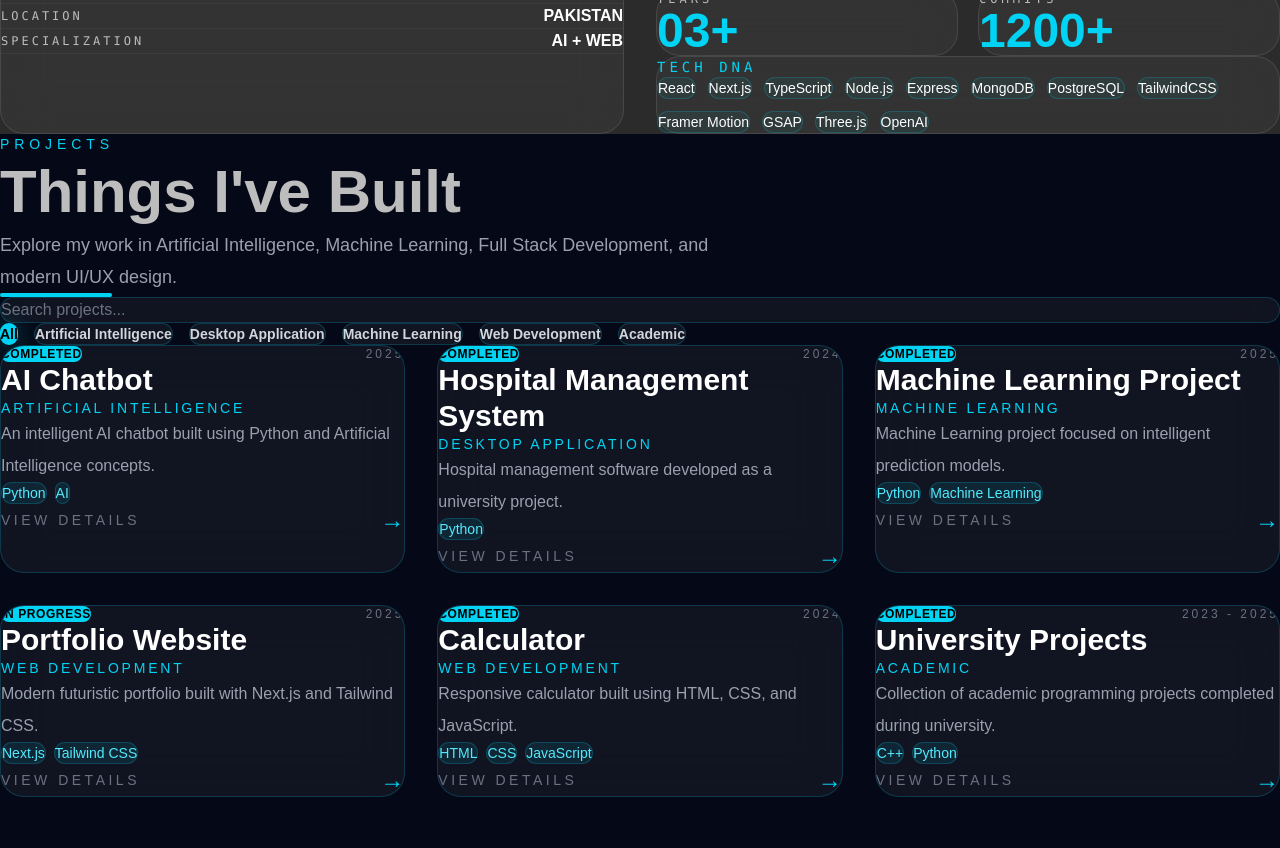
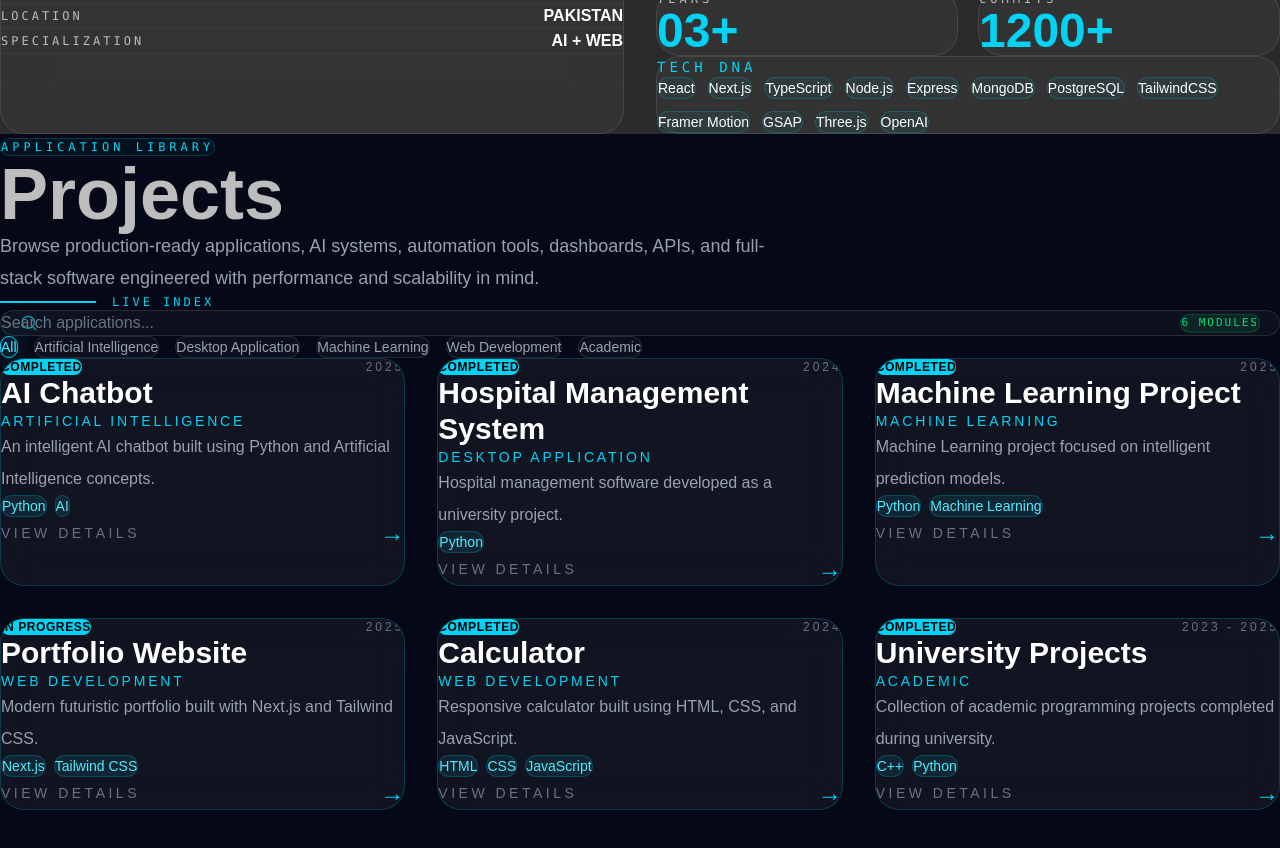
Before and after one commit to Umer-Majeed/portfolio, a Next.js app: page / in a window 1280 px wide. Shown: the part 1160-2008 px from the top of the page. Built offline with nearby package versions, Linux system fonts and the light colour scheme.

Commit message:
Hero Updates

```diff
--- a/components/sections/Projects.tsx
+++ b/components/sections/Projects.tsx
@@ -2,7 +2,7 @@
 
 import { useMemo, useState } from "react";
 import { motion, AnimatePresence } from "framer-motion";
-
+import { Search } from "lucide-react";
 import ProjectCard from "@/components/projects/ProjectCard";
 import ProjectModal from "@/components/projects/ProjectModal";
 import { projects } from "@/data/projects";
@@ -51,55 +51,92 @@ export default function Projects() {
     >
       <div className="mx-auto max-w-7xl">
         {/* Header */}
+        {/* Header */}
 <motion.div
-          initial={{
-            opacity: 0,
-            y: 40,
-          }}
-          whileInView={{
-            opacity: 1,
-            y: 0,
-          }}
-          viewport={{
-            once: true,
-          }}
-          transition={{
-            duration: 0.7,
-          }}
+  initial={{ opacity: 0, y: 40 }}
+  whileInView={{ opacity: 1, y: 0 }}
+  viewport={{ once: true }}
+  transition={{ duration: .7 }}
   className="mb-16"
 >
-          <p className="mb-4 text-sm font-medium uppercase tracking-[0.35em] text-cyan-400">
-            PROJECTS
+  <span
+    className="
+      inline-block
+      rounded-full
+      border
+      border-cyan-400/20
+      bg-cyan-400/5
+      px-4
+      py-2
+      font-mono
+      text-xs
+      tracking-[4px]
+      text-cyan-400
+    "
+  >
+    APPLICATION LIBRARY
+  </span>
+
+  <h2 className="mt-6 text-5xl font-black md:text-7xl">
+    Projects
+  </h2>
+
+  <p className="mt-8 max-w-3xl text-lg leading-8 text-gray-400">
+    Browse production-ready applications,
+    AI systems,
+    automation tools,
+    dashboards,
+    APIs,
+    and full-stack software engineered
+    with performance and scalability in mind.
   </p>
 
-          <h2 className="text-4xl font-black leading-tight md:text-6xl">
-            Things I've Built
-          </h2>
+  <div className="mt-8 flex items-center gap-4">
 
-          <p className="mt-6 max-w-3xl text-lg leading-8 text-gray-400">
-            Explore my work in Artificial Intelligence,
-            Machine Learning, Full Stack Development,
-            and modern UI/UX design.
-          </p>
+    <div className="h-[2px] w-24 bg-cyan-400"/>
 
-          <div className="mt-6 h-1 w-28 rounded-full bg-cyan-400"></div>
+    <span
+      className="
+        font-mono
+        text-xs
+        tracking-[3px]
+        text-cyan-400
+      "
+    >
+      LIVE INDEX
+    </span>
+
+  </div>
 </motion.div>
 
         {/* Search */}
-        <div className="mb-10">
+       <div className="relative mb-10">
+
+  <Search
+    size={18}
+    className="
+      absolute
+      left-5
+      top-1/2
+      -translate-y-1/2
+      text-cyan-400
+    "
+  />
+
   <input
     type="text"
-            placeholder="Search projects..."
+    placeholder="Search applications..."
     value={search}
     onChange={(e) => setSearch(e.target.value)}
     className="
       w-full
       rounded-2xl
       border
-              border-cyan-400/20
-              bg-white/5
-              px-6
+      border-white/10
+      bg-white/[0.04]
       py-4
+      pl-14
+      pr-36
       text-white
       outline-none
       backdrop-blur-xl
@@ -107,9 +144,31 @@ export default function Projects() {
       duration-300
       placeholder:text-gray-500
       focus:border-cyan-400
-              focus:shadow-[0_0_30px_rgba(0,245,255,.20)]
+      focus:shadow-[0_0_40px_rgba(0,255,255,.18)]
     "
   />
+
+  <div
+    className="
+      absolute
+      right-5
+      top-1/2
+      -translate-y-1/2
+      rounded-full
+      border
+      border-green-400/20
+      bg-green-400/10
+      px-3
+      py-1
+      font-mono
+      text-[11px]
+      tracking-[2px]
+      text-green-400
+    "
+  >
+    {filteredProjects.length} MODULES
+  </div>
+
 </div>
 
         {/* Categories */}
@@ -121,17 +180,19 @@ export default function Projects() {
                 setActiveCategory(category)
               }
              className={`
-                rounded-full
-                px-6
+group
+rounded-xl
+border
+px-5
 py-3
 text-sm
-                font-semibold
+font-medium
 transition-all
 duration-300
 ${
   activeCategory === category
-                    ? "bg-cyan-400 text-black shadow-[0_0_25px_rgba(0,245,255,.35)]"
-                    : "border border-cyan-400/20 bg-white/5 text-gray-300 hover:border-cyan-400 hover:text-cyan-400"
+    ? "border-cyan-400 bg-cyan-400/10 text-cyan-300 shadow-[0_0_25px_rgba(0,255,255,.2)]"
+    : "border-white/10 bg-white/[0.03] text-gray-400 hover:border-cyan-400/40 hover:text-cyan-300"
 }
 `}
             >
--- a/components/sections/projects/ProjectStatus.tsx
+++ b/components/sections/projects/ProjectStatus.tsx
@@ -1,79 +1,29 @@
 "use client";
 
-import { motion } from "framer-motion";
+export default function ProjectStatus() {
+  return (
+    <div className="flex items-center gap-3">
 
-type Props = {
-  title: string;
-  year: string;
-  status: string;
-};
+      <div className="relative">
 
-export default function ProjectCard({
-  title,
-  year,
-  status,
-}: Props) {
-  return (
-    <motion.div
-      whileHover={{
-        y: -8,
-        borderColor: "rgba(0,245,255,.4)",
-      }}
-      className="
-        group
-        relative
-        overflow-hidden
-        rounded-3xl
-        border
-        border-white/10
-        bg-white/[0.04]
-        p-8
-        backdrop-blur-xl
-        transition-all
-      "
-    >
-      <p className="font-mono text-xs tracking-[4px] text-cyan-400">
-        {year}
-      </p>
+        <span className="absolute h-2 w-2 animate-ping rounded-full bg-green-400"/>
 
-      <h3 className="mt-5 text-3xl font-bold text-white">
-        {title}
-      </h3>
+        <span className="relative block h-2 w-2 rounded-full bg-green-400"/>
 
-      <div className="mt-10 flex items-center justify-between">
-        <span className="text-[#BDBDBD]">
-          {status}
-        </span>
-
-        <span
-          className="
-            font-mono
-            text-sm
-            tracking-[3px]
-            text-cyan-400
-          "
-        >
-          OPEN →
-        </span>
       </div>
 
-      <motion.div
-        initial={{ x: "-100%" }}
-        whileHover={{ x: "100%" }}
-        transition={{
-          duration: 1.2,
-        }}
+      <span
         className="
-          absolute
-          inset-y-0
-          w-20
-          bg-gradient-to-r
-          from-transparent
-          via-cyan-400/20
-          to-transparent
-          blur-xl
+          font-mono
+          text-xs
+          uppercase
+          tracking-[3px]
+          text-green-400
         "
-      />
-    </motion.div>
+      >
+        Running
+      </span>
+
+    </div>
   );
 }
--- a/components/sections/projects/ProjectWindow.tsx
+++ b/components/sections/projects/ProjectWindow.tsx
@@ -2,131 +2,36 @@
 
 import { motion } from "framer-motion";
 
-type Props = {
-  title: string;
-  description: string;
-  stack: string[];
-};
-
 export default function ProjectWindow({
-  title,
-  description,
-  stack,
-}: Props) {
+  children,
+}: {
+  children: React.ReactNode;
+}) {
   return (
     <motion.div
       initial={{
         opacity: 0,
-        scale: .95,
+        y: 40,
       }}
-      animate={{
+      whileInView={{
         opacity: 1,
-        scale: 1,
+        y: 0,
+      }}
+      viewport={{ once: true }}
+      transition={{
+        duration: .6,
       }}
       className="
+        overflow-hidden
         rounded-3xl
         border
         border-white/10
-        bg-[#404040]/90
-        backdrop-blur-2xl
-        overflow-hidden
+        bg-[#0d1017]
+        shadow-[0_20px_60px_rgba(0,0,0,.45)]
+        backdrop-blur-xl
       "
     >
-      {/* Window Header */}
-
-      <div
-        className="
-          flex
-          items-center
-          justify-between
-          border-b
-          border-white/10
-          px-6
-          py-4
-        "
-      >
-        <div className="flex gap-2">
-          <div className="h-3 w-3 rounded-full bg-red-400" />
-          <div className="h-3 w-3 rounded-full bg-yellow-400" />
-          <div className="h-3 w-3 rounded-full bg-green-400" />
-        </div>
-
-        <span className="font-mono text-xs tracking-[3px] text-[#BDBDBD]">
-          MISSION FILE
-        </span>
-      </div>
-
-      {/* Content */}
-
-      <div className="space-y-8 p-8">
-        <div>
-          <p className="font-mono text-xs tracking-[4px] text-cyan-400">
-            PROJECT
-          </p>
-
-          <h2 className="mt-2 text-4xl font-black text-white">
-            {title}
-          </h2>
-        </div>
-
-        <p className="leading-8 text-[#BDBDBD]">
-          {description}
-        </p>
-
-        <div>
-          <p className="mb-4 font-mono text-xs tracking-[4px] text-cyan-400">
-            TECH STACK
-          </p>
-
-          <div className="flex flex-wrap gap-3">
-            {stack.map((tech) => (
-              <span
-                key={tech}
-                className="
-                  rounded-full
-                  border
-                  border-cyan-400/20
-                  bg-cyan-400/10
-                  px-4
-                  py-2
-                  text-sm
-                  text-white
-                "
-              >
-                {tech}
-              </span>
-            ))}
-          </div>
-        </div>
-
-        <div className="flex gap-4">
-          <button
-            className="
-              rounded-xl
-              bg-cyan-400
-              px-5
-              py-3
-              font-semibold
-              text-black
-            "
-          >
-            Live Demo
-          </button>
-
-          <button
-            className="
-              rounded-xl
-              border
-              border-white/10
-              px-5
-              py-3
-              text-white
-            "
-          >
-            GitHub
-          </button>
-        </div>
-      </div>
+      {children}
     </motion.div>
   );
 }
--- a/components/sections/projects/ProjectsHeader.tsx
+++ b/components/sections/projects/ProjectsHeader.tsx
@@ -1,52 +1,49 @@
 "use client";
 
-import { motion } from "framer-motion";
+import {
+  Circle
+} from "lucide-react";
 
-export default function ProjectsHeader() {
+export default function ProjectHeader() {
   return (
-    <motion.div
-      initial={{ opacity: 0, y: 30 }}
-      whileInView={{ opacity: 1, y: 0 }}
-      viewport={{ once: true }}
-      transition={{ duration: .7 }}
-      className="mb-20"
+    <div
+      className="
+        flex
+        items-center
+        justify-between
+        border-b
+        border-white/10
+        px-6
+        py-4
+      "
     >
-      <p
+      <div className="flex gap-2">
+
+        <div className="h-3 w-3 rounded-full bg-red-500"/>
+
+        <div className="h-3 w-3 rounded-full bg-yellow-400"/>
+
+        <div className="h-3 w-3 rounded-full bg-green-500"/>
+
+      </div>
+
+      <div
         className="
           font-mono
-          text-sm
-          tracking-[6px]
-          text-cyan-400
+          text-xs
+          tracking-[3px]
+          text-white/50
         "
       >
-        MISSION ARCHIVE
-      </p>
+        PROJECT.EXE
+      </div>
 
-      <h2
-        className="
-          mt-5
-          text-5xl
-          font-black
-          text-white
-        "
-      >
-        Selected
-        <br />
-        Missions.
-      </h2>
+      <Circle
+        size={12}
+        className="text-cyan-400"
+        fill="currentColor"
+      />
 
-      <p
-        className="
-          mt-8
-          max-w-2xl
-          text-lg
-          leading-8
-          text-[#BDBDBD]
-        "
-      >
-        Every project represents a solved problem,
-        not just another UI.
-      </p>
-    </motion.div>
+    </div>
   );
 }
```
Lines whose indentation alone changed are shown as unchanged.
